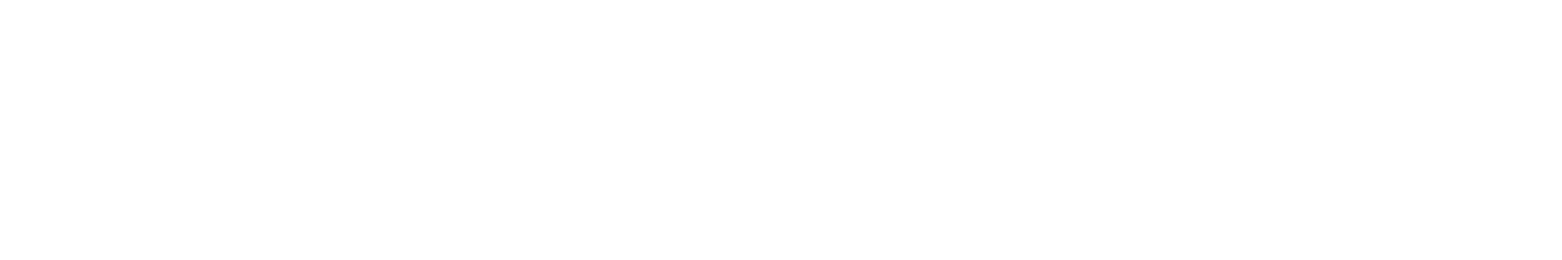
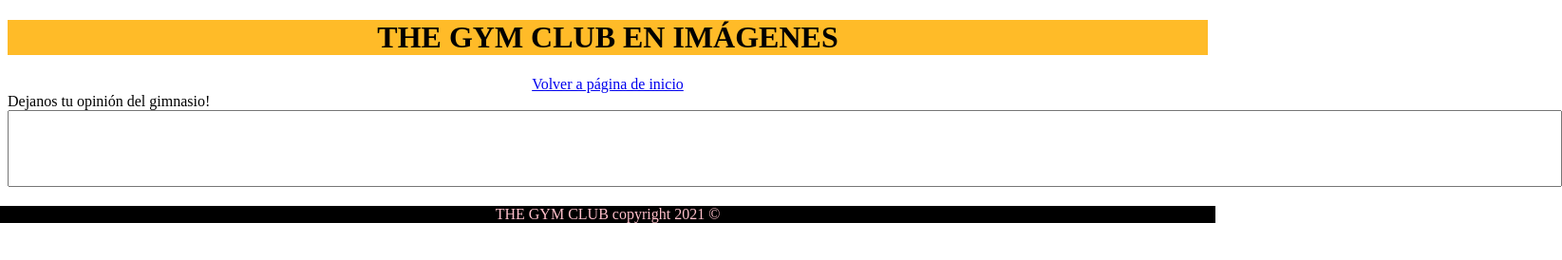
Before and after one commit to Jorgee-sk/WSEjerciciosHTML-CSS, a plain HTML site: page linkedPage.html in a window 1280 px wide. Shown: the whole page at 95% size, 1645 px wide, since content can reach past the window. Drawn offline with Linux system fonts and the light colour scheme.

Commit message:
añadido header, footer,nav y una label para dejar opinion

```diff
--- a/linkedPage.html
+++ b/linkedPage.html
@@ -8,5 +8,26 @@
 </head>
 <body>
 
+    <header style="text-align: center; background-color:rgb(255, 187, 40);">
+        <h1>THE GYM CLUB EN IMÁGENES</h1>
+    </header>
+
+    <nav align="center">
+        <a href="index.html" >Volver a página de inicio</a>
+    </nav>
+
+
+
+    <label for="opinión">Dejanos tu opinión del gimnasio!</label>
+    <br />
+    <textarea style="resize: none;" rows="5" cols="202" name="observaciones"></textarea>
+
+    <footer style="width: 100%;  height:0%; position:absolute; left:0;">
+        <p style="background-color: black; color: pink; padding-bottom: 0%; margin-bottom: 0%; text-align: center;">
+            THE GYM CLUB copyright 2021 &copy;
+        </p>
+    </footer>
+
+
 </body>
 </html>
```
Also changed, not shown: index.html (+1 -2 lines).
